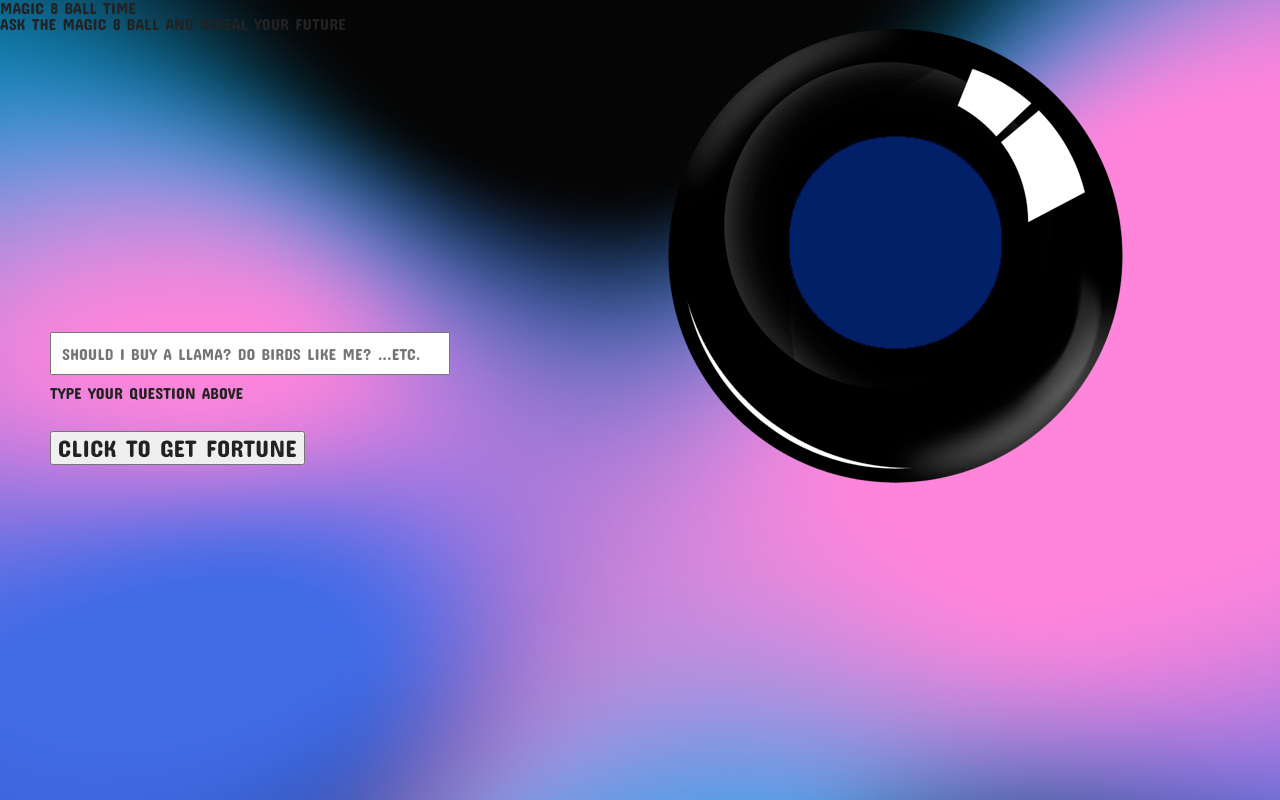
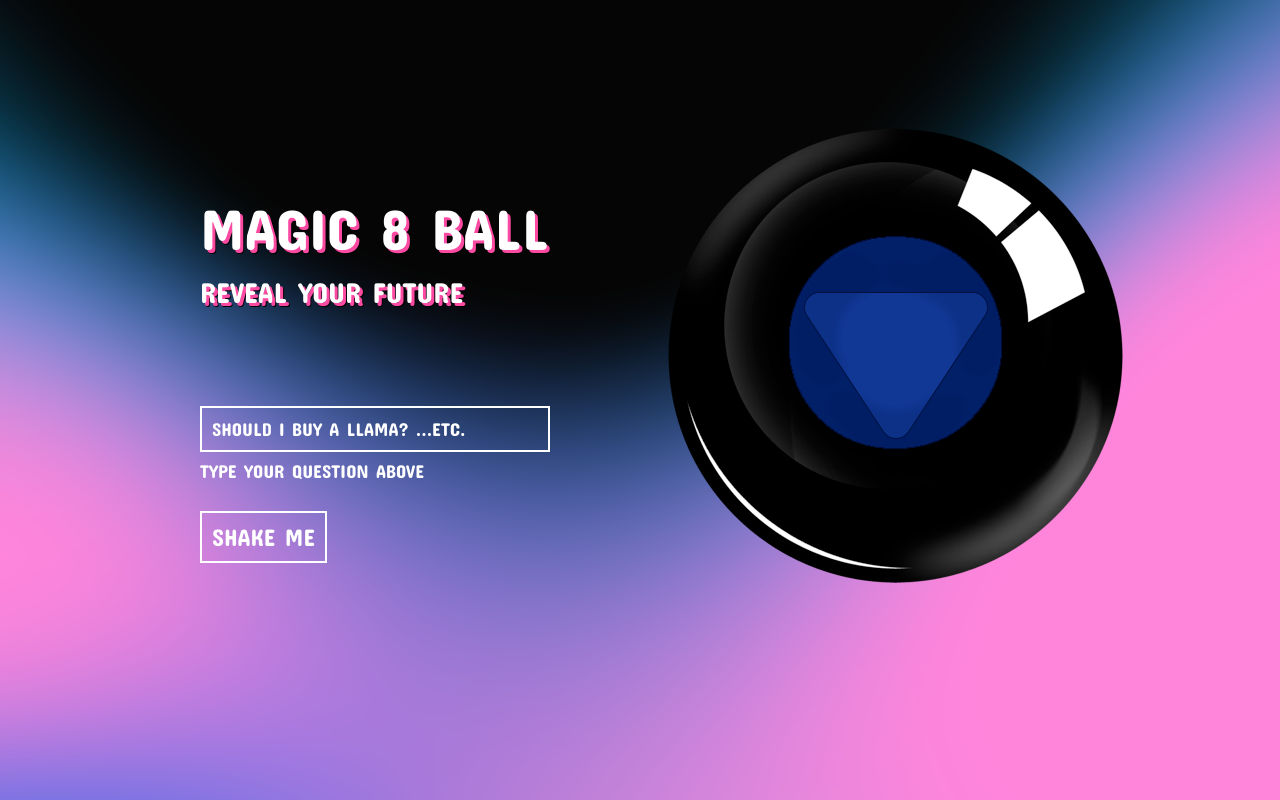
Before and after one commit to blaireporter/project-3-react, a React (Create React App) app: page / in a window 1280 px wide. Built offline with nearby package versions, Linux system fonts and the light colour scheme; the HTML template or start-up script is replaced by a standard one.

Commit message:
added onclick event

```diff
--- a/src/App.css
+++ b/src/App.css
@@ -8,96 +8,168 @@ a,abbr,acronym,address,applet,article,aside,audio,b,big,blockquote,body,canvas,c
 
 .visuallyHidden:not(:focus):not(:active) { position: absolute; width: 1px; height: 1px; margin: -1px;border: 0;padding: 0;white-space: nowrap;clip-path: inset(100%);clip: rect(00 0 0);overflow: hidden;}
 
-body {
-  background: url(./backgroundimage.png);
-  background-size: cover;
-  height: 100vh;
-  font-family: 'Concert One', cursive;
-  text-transform: uppercase;
+
+* {
+    font-family: 'Concert One', cursive;
+    color: white;
+    text-transform: uppercase;
 }
 
 main {
+  height: 100vh;
   display: flex;
 }
+
+
+.background {
+  background: url(./backgroundimage.png);
+  background-position: 0px 0px;
+  background-repeat: repeat-x;
+  animation: animatedBackground 10s linear infinite alternate;
+}
+
 .info,
 .magic-eight-ball {
   width: 50%;
 }
 
 
-/* ********EIGHTBALL SECTION******** */
-
-/* .magic-eight-ball{
-  position: relative;
-}
-.clicked-fortune {
-  position: absolute;
-  top: 0%;
-} */
-
-.final-fortune {
-  position: relative;
+/* *********INFO AND FORM SECTION******* */
+.titles {
+  margin-left: 200px;
+  text-shadow: 3px 3px rgb(252, 74, 163), 3.8px 3.8px black;
 }
 
-.final-fortune p {
-  position: absolute;
+h1 {
+  margin-top: 200px;
+  font-size: calc(2rem + 2vw);
 }
 
+.titles p {
+  font-size: calc(1rem + 1vw);
+  margin-top: 20px;
+}
 
+/* ********EIGHTBALL SECTION******** */
+.ball {
+  max-width: 100%;
+  margin-top: 100px;
+  z-index: 1;
+}
 
-/* .fortune-message {
-} */
+.fortune-container{
+  position: sticky;
+  margin-top: -54%;
+  margin-left: 205px;
+  max-width: 100%;
+  height: auto;
+}
 
+.fortune-message {
+  max-width: 100px;
+  font-size: 1rem;
+  text-align: center;
+  text-shadow: none;
+  height: 200px;
+  overflow:hidden;
+  float:left;
+  z-index: 4;
+  min-height: 300px;
+  max-height: auto;
+  float: left;
+
+}
+/* **********INPUT SECTION ********** */
 input {
   display: flex;
-  margin-top: 300px;
+  margin-top: 100px;
   margin-bottom: 10px;
-  margin-left: 50px;
+  margin-left: 200px;
+
 }
 
 label {
-  margin-left: 50px;
+  font-size: calc(0.6rem + 0.7vw);
+  margin-left: 200px;
 }
 
 input[type="text"]{
-  font-family: 'Concert One', cursive;
-  width: 400px;
-  font-size: 1rem;
+  font-size: calc(0.6rem + 0.7vw);
+  width: 350px;
   padding: 10px;
   text-transform: uppercase;
+  background:  transparent;
+  border:  2px solid white;
+  padding: 10px;
+  color:  #fff;
 }
 
-.results {
-  display: flex;
+input[type="text"]:hover,
+input[type="text"]:focus {
+  background: black;
+}
+
+input::placeholder{
+  color: white;
 }
 
 
  button {
   text-transform: uppercase;
-  font-family: 'Concert One', cursive;
   font-size: 1.5rem;
   margin: 0 auto;
   margin-top: 30px;
   animation: fadeIn ease 2s;
-  margin-left: 50px;
+  margin-left: 200px;
+  background:  transparent;
+  border:  2px solid white;
+  padding: 10px;
+  display:  inline-block;
+  float:  none;
+  color:  #fff;
 }
 
-.clicked {
-    /* opacity: 100%; */
-    animation: fadeIn ease 2s, shake 1.2s;
-    -webkit-animation: fadeIn ease 2s , shake 1.2s;
-    -moz-animation: fadeIn ease 2s , shake 1.2s;
-    -o-animation: fadeIn ease 2s , shake 1.2s;
-    -ms-animation: fadeIn ease 2s , shake 1.2s;
+button:hover,
+button:focus {
+  background: black;
 }
 
-.shake {
+
+
+/* ********ANIMATION EVENTS******* */
+
+.clicked {
+    opacity: 100%;
     animation: shake 1.2s;
     -webkit-animation:  shake 1.2s;
     -moz-animation:  shake 1.2s;
     -o-animation:  shake 1.2s;
     -ms-animation:  shake 1.2s;
 }
+
+.shake {
+  animation: shake 1.2s;
+  -webkit-animation:  shake 1.2s;
+  -moz-animation:  shake 1.2s;
+  -o-animation:  shake 1.2s;
+  -ms-animation:  shake 1.2s;
+}
+
+.shook {
+    animation: shook 1s;
+    -webkit-animation:  shook 1s;
+    -moz-animation:  shook 1s;
+    -o-animation:  shook 1s;
+    -ms-animation:  shook 1s;
+}
+
+/* .clicked2 {
+    animation: shook 1.2s, fadeIn ease 8.5s;
+    -webkit-animation:  shook 1.2s, fadeIn ease 8.5s;
+    -moz-animation:  shook 1.2s, fadeIn ease 8.5s;
+    -o-animation:  shook 1.2s, fadeIn ease 8.5s;
+    -ms-animation:  shook 1.2s, fadeIn ease 8.5s;
+} */
 
 
 @keyframes shake {
@@ -114,7 +186,31 @@ input[type="text"]{
   100% { transform: translate(1px, -2px) rotate(-1deg); }
 }
 
-@keyframes fadeIn {
+/* @keyframes fadeIn {
 0% {opacity:0;}
 100% {opacity:1;}
+} */
+
+
+@keyframes shook {
+  0% { transform: translate(2px, 1px) rotate(0deg); }
+  10% { transform: translate(-1px, -2px) rotate(-1deg); }
+  20% { transform: translate(-3px, 0px) rotate(1deg); }
+  30% { transform: translate(1px, 2px) rotate(0deg); }
+  40% { transform: translate(2px, -1px) rotate(1deg); }
+  50% { transform: translate(-1px, 2px) rotate(-1deg); }
+  60% { transform: translate(-1px, 1px) rotate(0deg); }
+  70% { transform: translate(1px, 1px) rotate(-1deg); }
+  80% { transform: translate(-1px, -1px) rotate(1deg); }
+  90% { transform: translate(2px, 2px) rotate(0deg); }
+  100% { transform: translate(2px, -2px) rotate(-1deg); }
 }
+
+@keyframes animatedBackground {
+  from {
+    background-position: 0 0;
+  }
+  to {
+    background-position: 100% 0;
+  }
+}
--- a/src/App.js
+++ b/src/App.js
@@ -2,11 +2,14 @@ import './App.css';
 import { useState, useEffect } from 'react';
 import MagicEightBallImage from "./MagicEightBallImage";
 import FortuneReveal from './FortuneReveal';
+import TitleText from './TitleText';
 import Input from './Input';
+
 // import './assets/css/fonts.css';
 
 function App() {
   const [fortune, setFortune] = useState('');
+  const [isShook, setIsShook] = useState(false);
   const [isShaken, setIsShaken] = useState(false);
 
 
@@ -24,24 +27,25 @@ function App() {
         setFortune(jsonResponse.magic.answer);
         document.querySelector('input').value = "";
       })
-      setIsShaken(true);
+      setIsShook(!isShook);
+      setIsShaken(!isShaken);
   }
 
+
   return (
-    <main>
+    <main className="background">
       <section className="info">
-        <h1>magic 8 ball time</h1>
-        <p>Ask the magic 8 ball and reveal your future</p>
+        <TitleText/>
         <Input />
-        <button type="submit" value="submit" onClick={getResults}  >click to get fortune</button>
+        <button type="submit" value="submit" onClick={getResults}>shake me</button>
       </section>
-      <section className="magic-eight-ball">
-          <MagicEightBallImage shake={isShaken}/>
+      <section className={isShook ? "shook" : "shake"}>
+        <MagicEightBallImage/>
           {
             fortune &&
-            <div className="clicked-fortune">
+            <div className={isShaken ? "shook" : "clicked"}>
               <FortuneReveal fortune={fortune}/>
-            </div>
+          </div>
           }
       </section>
     </main>
--- a/src/FortuneReveal.js
+++ b/src/FortuneReveal.js
@@ -1,12 +1,10 @@
 import React from 'react';
 
 
-const FortuneReveal = ({fortune}) => {
+const FortuneReveal = ({ fortune }) => {
     return (
-        <div className="fortune-appear">
-            <div class="final-fortune">
-                <p className="fortune-message clicked">{fortune}</p>
-            </div>
+        <div className="fortune-container">
+            <p className="fortune-message">{fortune}</p>
         </div>
     )
 }
--- a/src/Input.js
+++ b/src/Input.js
@@ -5,7 +5,7 @@ const Input = () => {
 
     return (
         <div className="question-container">
-            <input type="text" id="question" placeholder="Should I buy a llama? Do birds like me? ...etc."/>
+            <input type="text" id="question" placeholder="Should I buy a llama? ...etc."/>
             <label htmlFor="question">Type your question above</label>
         </div>
     )
--- a/src/MagicEightBallImage.js
+++ b/src/MagicEightBallImage.js
@@ -1,8 +1,8 @@
 import React from 'react';
 
-const MagicEightBallImage= ({shake}) => {
+const MagicEightBallImage= () => {
     return (
-          <img src="./assets/8balltop.png" alt="the outside of the 8ball" className={shake && "shake"}/>
+          <img src="./assets/8balltop.png" alt="the outside of the 8ball" className="ball"/>
     )
 }
 
--- /dev/null
+++ b/src/TitleText.js
@@ -0,0 +1,10 @@
+const TitleText = () => {
+    return (
+        <div className="titles">
+            <h1>magic 8 ball</h1>
+            <p>reveal your future</p>
+        </div>
+    )
+}
+
+export default TitleText;
```
Also changed, not shown: public/assets/8ballmagic.png (deleted), public/assets/8balltop.png.
